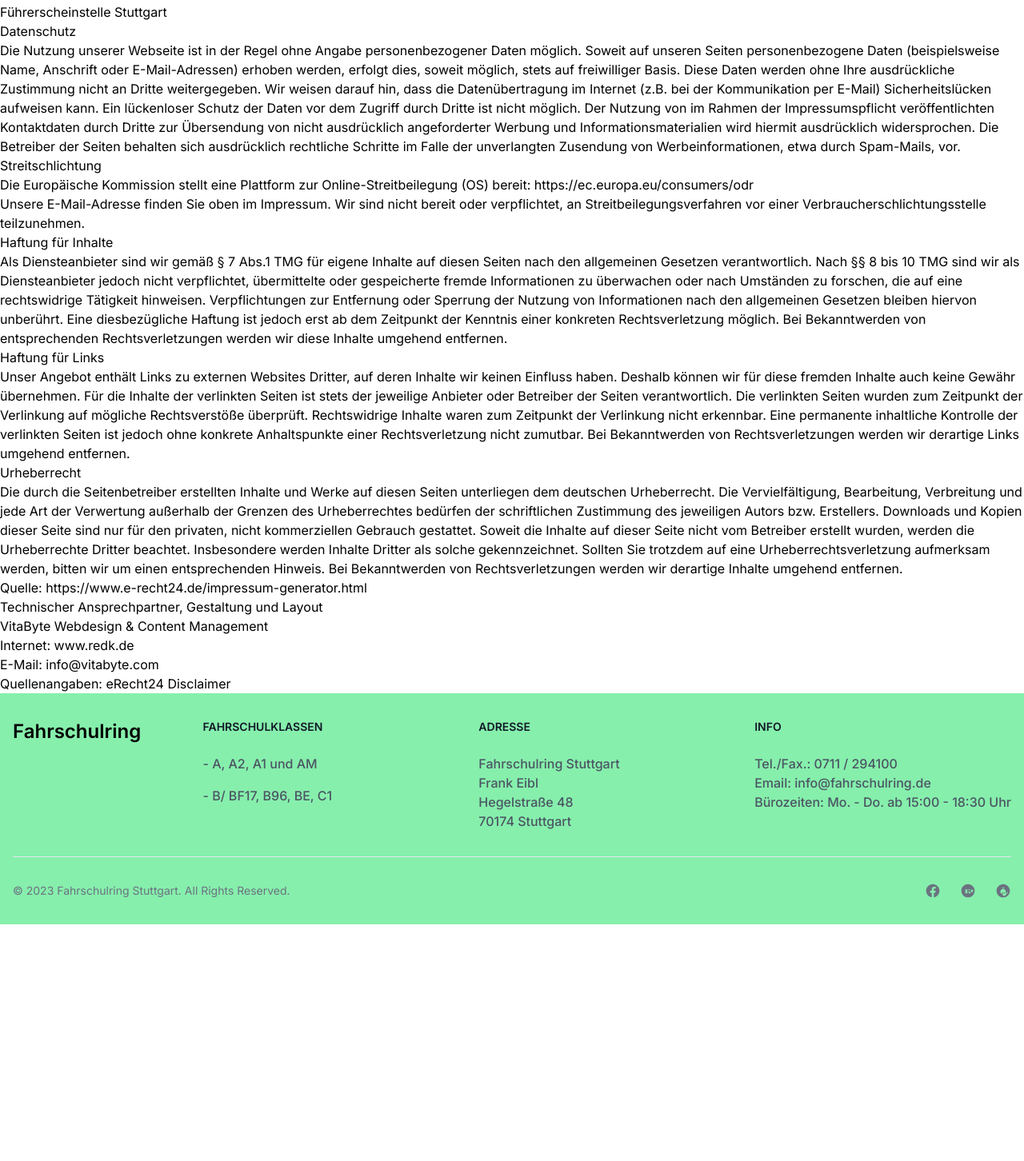
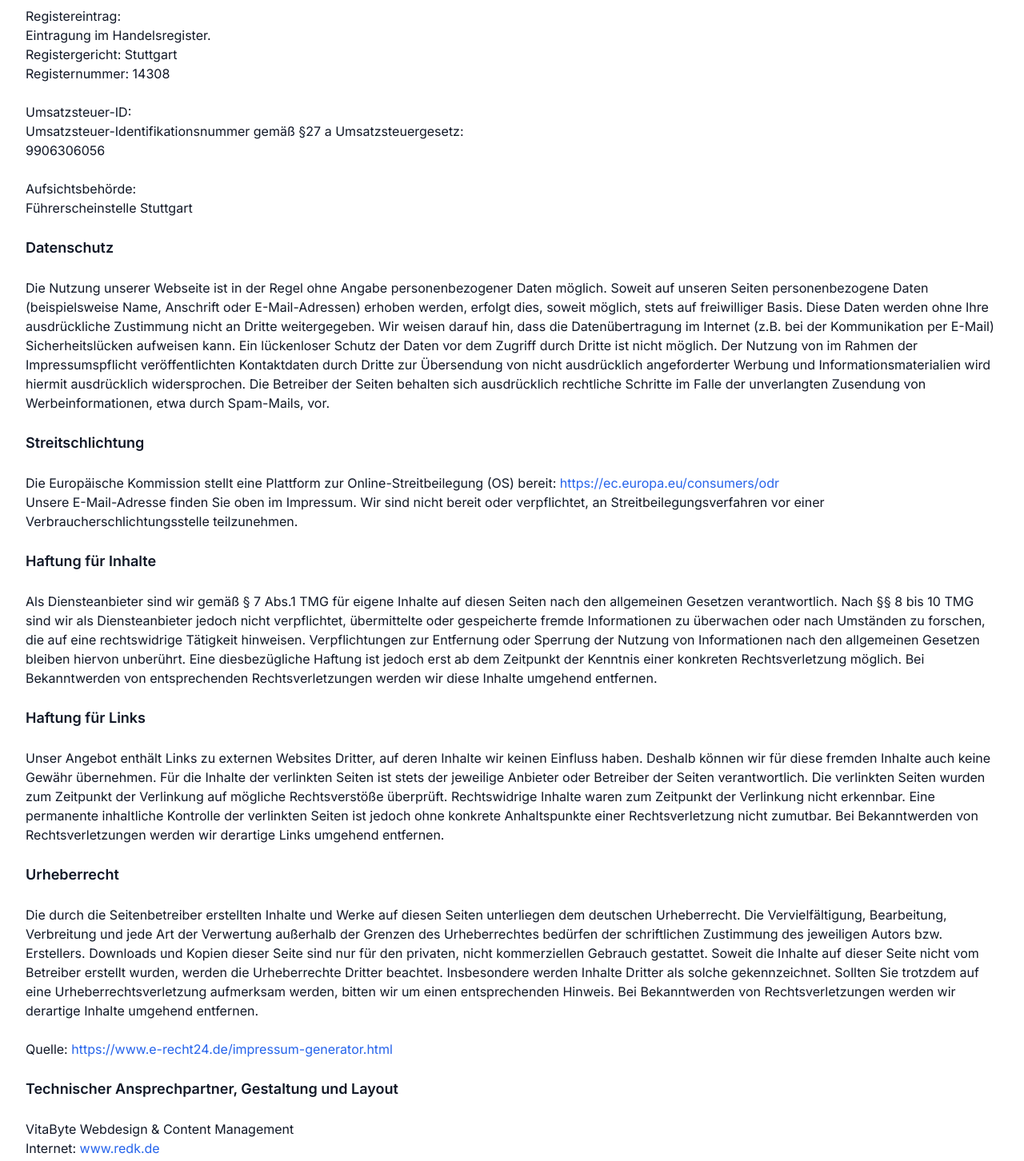
Before and after one commit to VitaByte/Fahrschulring-Stuttgart, a Next.js app: page /Impressum in a window 1280 px wide. Shown: the part 541-1993 px from the top of the page at 80% size. Before the commit the page ends 1697 px from the top, so only its background shows below. Built offline with nearby package versions, Linux system fonts and the light colour scheme.

Commit message:
Refactor with tailwind

```diff
--- a/src/app/Impressum/page.js
+++ b/src/app/Impressum/page.js
@@ -2,96 +2,179 @@ import React from "react";
 
 function ImpressumPage() {
   return (
-    <div>
-      <h1>Impressum</h1>
-      <p>
-        Fahrschulring GmbH<br />
-        Hegelstr. 48<br />
+    <div className="mx-auto max-w-2xl px-4 py-16 sm:px-6 sm:py-24 lg:max-w-7xl lg:px-8">
+      <div className="px-4 sm:px-0">
+        <h1 className="text-2xl font-semibold leading-7 text-gray-900">
+          Impressum
+        </h1>
+      </div>
+      <div className="mt-6 border-t border-gray-100">
+        <div className="space-y-6">
+          <p className="text-base text-gray-900">
+            Fahrschulring GmbH
+            <br />
+            Hegelstr. 48
+            <br />
             70174 Stuttgart
           </p>
-      <p>
-        Vertreten durch:<br />
+          <p className="text-base text-gray-900">
+            Vertreten durch:
+            <br />
             Frank Eibl
           </p>
-      <p>
-        Kontakt:<br />
-        Telefon: 0711 - 295928<br />
-        Telefax: 0711 - 295928<br />
+          <p className="text-base text-gray-900">
+            Kontakt:
+            <br />
+            Telefon: 0711 - 295928
+            <br />
+            Telefax: 0711 - 295928
+            <br />
             E-Mail: info(at)fahrschulring(dot)de
           </p>
-      <p>
-        Registereintrag:<br />
-        Eintragung im Handelsregister.<br />
-        Registergericht: Stuttgart<br />
+          <p className="text-base text-gray-900">
+            Registereintrag:
+            <br />
+            Eintragung im Handelsregister.
+            <br />
+            Registergericht: Stuttgart
+            <br />
             Registernummer: 14308
           </p>
-      <p>
-        Umsatzsteuer-ID:<br />
-        Umsatzsteuer-Identifikationsnummer gemäß §27 a Umsatzsteuergesetz:<br />
+          <p className="text-base text-gray-900">
+            Umsatzsteuer-ID:
+            <br />
+            Umsatzsteuer-Identifikationsnummer gemäß §27 a Umsatzsteuergesetz:
+            <br />
             9906306056
           </p>
-      <p>
-        Aufsichtsbehörde:<br />
+          <p className="text-base text-gray-900">
+            Aufsichtsbehörde:
+            <br />
             Führerscheinstelle Stuttgart
           </p>
-      <h2>Datenschutz</h2>
-      <p>
-        Die Nutzung unserer Webseite ist in der Regel ohne Angabe personenbezogener Daten möglich.
-        Soweit auf unseren Seiten personenbezogene Daten (beispielsweise Name, Anschrift oder E-Mail-Adressen)
-        erhoben werden, erfolgt dies, soweit möglich, stets auf freiwilliger Basis.
-        Diese Daten werden ohne Ihre ausdrückliche Zustimmung nicht an Dritte weitergegeben.
-        Wir weisen darauf hin, dass die Datenübertragung im Internet (z.B. bei der Kommunikation per E-Mail) Sicherheitslücken aufweisen kann.
-        Ein lückenloser Schutz der Daten vor dem Zugriff durch Dritte ist nicht möglich.
-        Der Nutzung von im Rahmen der Impressumspflicht veröffentlichten Kontaktdaten durch Dritte zur Übersendung von nicht ausdrücklich angeforderter Werbung und Informationsmaterialien wird hiermit ausdrücklich widersprochen.
-        Die Betreiber der Seiten behalten sich ausdrücklich rechtliche Schritte im Falle der unverlangten Zusendung von Werbeinformationen, etwa durch Spam-Mails, vor.
+          <h2 className="text-lg font-semibold leading-7 text-gray-900">
+            Datenschutz
+          </h2>
+          <p className="text-base text-gray-900">
+            Die Nutzung unserer Webseite ist in der Regel ohne Angabe
+            personenbezogener Daten möglich. Soweit auf unseren Seiten
+            personenbezogene Daten (beispielsweise Name, Anschrift oder
+            E-Mail-Adressen) erhoben werden, erfolgt dies, soweit möglich, stets
+            auf freiwilliger Basis. Diese Daten werden ohne Ihre ausdrückliche
+            Zustimmung nicht an Dritte weitergegeben. Wir weisen darauf hin,
+            dass die Datenübertragung im Internet (z.B. bei der Kommunikation
+            per E-Mail) Sicherheitslücken aufweisen kann. Ein lückenloser Schutz
+            der Daten vor dem Zugriff durch Dritte ist nicht möglich. Der
+            Nutzung von im Rahmen der Impressumspflicht veröffentlichten
+            Kontaktdaten durch Dritte zur Übersendung von nicht ausdrücklich
+            angeforderter Werbung und Informationsmaterialien wird hiermit
+            ausdrücklich widersprochen. Die Betreiber der Seiten behalten sich
+            ausdrücklich rechtliche Schritte im Falle der unverlangten Zusendung
+            von Werbeinformationen, etwa durch Spam-Mails, vor.
           </p>
-      <h2>Streitschlichtung</h2>
-      <p>
-        Die Europäische Kommission stellt eine Plattform zur Online-Streitbeilegung (OS) bereit: <a href="https://ec.europa.eu/consumers/odr" target="_blank" rel="noopener noreferrer">https://ec.europa.eu/consumers/odr</a>
+          <h2 className="text-lg font-semibold leading-7 text-gray-900">
+            Streitschlichtung
+          </h2>
+          <p className="text-base text-gray-900">
+            Die Europäische Kommission stellt eine Plattform zur
+            Online-Streitbeilegung (OS) bereit:{" "}
+            <a
+              href="https://ec.europa.eu/consumers/odr"
+              target="_blank"
+              rel="noopener noreferrer"
+              className="text-blue-600"
+            >
+              https://ec.europa.eu/consumers/odr
+            </a>
             <br />
-        Unsere E-Mail-Adresse finden Sie oben im Impressum.
-        Wir sind nicht bereit oder verpflichtet, an Streitbeilegungsverfahren vor einer Verbraucherschlichtungsstelle teilzunehmen.
+            Unsere E-Mail-Adresse finden Sie oben im Impressum. Wir sind nicht
+            bereit oder verpflichtet, an Streitbeilegungsverfahren vor einer
+            Verbraucherschlichtungsstelle teilzunehmen.
           </p>
-      <h2>Haftung für Inhalte</h2>
-      <p>
-        Als Diensteanbieter sind wir gemäß § 7 Abs.1 TMG für eigene Inhalte auf diesen Seiten nach den allgemeinen Gesetzen verantwortlich.
-        Nach §§ 8 bis 10 TMG sind wir als Diensteanbieter jedoch nicht verpflichtet, übermittelte oder gespeicherte fremde Informationen zu überwachen oder nach Umständen zu forschen, die auf eine rechtswidrige Tätigkeit hinweisen.
-        Verpflichtungen zur Entfernung oder Sperrung der Nutzung von Informationen nach den allgemeinen Gesetzen bleiben hiervon unberührt.
-        Eine diesbezügliche Haftung ist jedoch erst ab dem Zeitpunkt der Kenntnis einer konkreten Rechtsverletzung möglich.
-        Bei Bekanntwerden von entsprechenden Rechtsverletzungen werden wir diese Inhalte umgehend entfernen.
+          <h2 className="text-lg font-semibold leading-7 text-gray-900">
+            Haftung für Inhalte
+          </h2>
+          <p className="text-base text-gray-900">
+            Als Diensteanbieter sind wir gemäß § 7 Abs.1 TMG für eigene Inhalte
+            auf diesen Seiten nach den allgemeinen Gesetzen verantwortlich. Nach
+            §§ 8 bis 10 TMG sind wir als Diensteanbieter jedoch nicht
+            verpflichtet, übermittelte oder gespeicherte fremde Informationen zu
+            überwachen oder nach Umständen zu forschen, die auf eine
+            rechtswidrige Tätigkeit hinweisen. Verpflichtungen zur Entfernung
+            oder Sperrung der Nutzung von Informationen nach den allgemeinen
+            Gesetzen bleiben hiervon unberührt. Eine diesbezügliche Haftung ist
+            jedoch erst ab dem Zeitpunkt der Kenntnis einer konkreten
+            Rechtsverletzung möglich. Bei Bekanntwerden von entsprechenden
+            Rechtsverletzungen werden wir diese Inhalte umgehend entfernen.
           </p>
-      <h2>Haftung für Links</h2>
-      <p>
-        Unser Angebot enthält Links zu externen Websites Dritter, auf deren Inhalte wir keinen Einfluss haben.
-        Deshalb können wir für diese fremden Inhalte auch keine Gewähr übernehmen.
-        Für die Inhalte der verlinkten Seiten ist stets der jeweilige Anbieter oder Betreiber der Seiten verantwortlich.
-        Die verlinkten Seiten wurden zum Zeitpunkt der Verlinkung auf mögliche Rechtsverstöße überprüft.
-        Rechtswidrige Inhalte waren zum Zeitpunkt der Verlinkung nicht erkennbar.
-        Eine permanente inhaltliche Kontrolle der verlinkten Seiten ist jedoch ohne konkrete Anhaltspunkte einer Rechtsverletzung nicht zumutbar.
-        Bei Bekanntwerden von Rechtsverletzungen werden wir derartige Links umgehend entfernen.
+          <h2 className="text-lg font-semibold leading-7 text-gray-900">
+            Haftung für Links
+          </h2>
+          <p className="text-base text-gray-900">
+            Unser Angebot enthält Links zu externen Websites Dritter, auf deren
+            Inhalte wir keinen Einfluss haben. Deshalb können wir für diese
+            fremden Inhalte auch keine Gewähr übernehmen. Für die Inhalte der
+            verlinkten Seiten ist stets der jeweilige Anbieter oder Betreiber
+            der Seiten verantwortlich. Die verlinkten Seiten wurden zum
+            Zeitpunkt der Verlinkung auf mögliche Rechtsverstöße überprüft.
+            Rechtswidrige Inhalte waren zum Zeitpunkt der Verlinkung nicht
+            erkennbar. Eine permanente inhaltliche Kontrolle der verlinkten
+            Seiten ist jedoch ohne konkrete Anhaltspunkte einer Rechtsverletzung
+            nicht zumutbar. Bei Bekanntwerden von Rechtsverletzungen werden wir
+            derartige Links umgehend entfernen.
           </p>
-      <h2>Urheberrecht</h2>
-      <p>
-        Die durch die Seitenbetreiber erstellten Inhalte und Werke auf diesen Seiten unterliegen dem deutschen Urheberrecht.
-        Die Vervielfältigung, Bearbeitung, Verbreitung und jede Art der Verwertung außerhalb der Grenzen des Urheberrechtes bedürfen der schriftlichen Zustimmung des jeweiligen Autors bzw. Erstellers.
-        Downloads und Kopien dieser Seite sind nur für den privaten, nicht kommerziellen Gebrauch gestattet.
-        Soweit die Inhalte auf dieser Seite nicht vom Betreiber erstellt wurden, werden die Urheberrechte Dritter beachtet.
-        Insbesondere werden Inhalte Dritter als solche gekennzeichnet.
-        Sollten Sie trotzdem auf eine Urheberrechtsverletzung aufmerksam werden, bitten wir um einen entsprechenden Hinweis.
-        Bei Bekanntwerden von Rechtsverletzungen werden wir derartige Inhalte umgehend entfernen.
+          <h2 className="text-lg font-semibold leading-7 text-gray-900">
+            Urheberrecht
+          </h2>
+          <p className="text-base text-gray-900">
+            Die durch die Seitenbetreiber erstellten Inhalte und Werke auf
+            diesen Seiten unterliegen dem deutschen Urheberrecht. Die
+            Vervielfältigung, Bearbeitung, Verbreitung und jede Art der
+            Verwertung außerhalb der Grenzen des Urheberrechtes bedürfen der
+            schriftlichen Zustimmung des jeweiligen Autors bzw. Erstellers.
+            Downloads und Kopien dieser Seite sind nur für den privaten, nicht
+            kommerziellen Gebrauch gestattet. Soweit die Inhalte auf dieser
+            Seite nicht vom Betreiber erstellt wurden, werden die Urheberrechte
+            Dritter beachtet. Insbesondere werden Inhalte Dritter als solche
+            gekennzeichnet. Sollten Sie trotzdem auf eine
+            Urheberrechtsverletzung aufmerksam werden, bitten wir um einen
+            entsprechenden Hinweis. Bei Bekanntwerden von Rechtsverletzungen
+            werden wir derartige Inhalte umgehend entfernen.
           </p>
-      <p>
-        Quelle: <a href="https://www.e-recht24.de/impressum-generator.html" target="_blank" rel="noopener noreferrer">https://www.e-recht24.de/impressum-generator.html</a>
+          <p className="text-base text-gray-900">
+            Quelle:{" "}
+            <a
+              href="https://www.e-recht24.de/impressum-generator.html"
+              target="_blank"
+              rel="noopener noreferrer"
+              className="text-blue-600"
+            >
+              https://www.e-recht24.de/impressum-generator.html
+            </a>
           </p>
-      <h2>Technischer Ansprechpartner, Gestaltung und Layout</h2>
-      <p>
-        VitaByte Webdesign & Content Management<br />
-        Internet: <a href="https://www.redk.de" target="_blank" rel="noopener noreferrer">www.redk.de</a><br />
+          <h2 className="text-lg font-semibold leading-7 text-gray-900">
+            Technischer Ansprechpartner, Gestaltung und Layout
+          </h2>
+          <p className="text-base text-gray-900">
+            VitaByte Webdesign &amp; Content Management
+            <br />
+            Internet:{" "}
+            <a
+              href="https://www.redk.de"
+              target="_blank"
+              rel="noopener noreferrer"
+              className="text-blue-600"
+            >
+              www.redk.de
+            </a>
+            <br />
             E-Mail: info@vitabyte.com
           </p>
-      <p>
+          <p className="text-base text-gray-900">
             Quellenangaben: eRecht24 Disclaimer
           </p>
+        </div>
+      </div>
     </div>
   );
 }
```
Also changed, not shown: src/app/data_protection/page.js (+17 -8 lines). Lines whose indentation alone changed are shown as unchanged.
